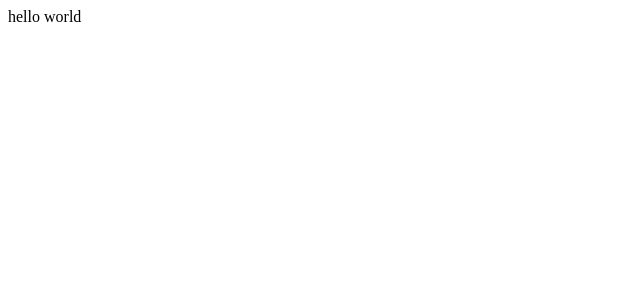
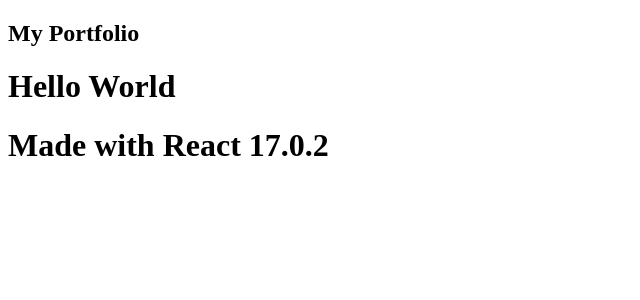
Before and after one commit to shagufta333/myPortfolio, a React (Create React App) app: page / in a window 1280 px wide. Shown: the top 300 px of the page, without its empty margins (0-640 px from the left). Built offline with nearby package versions, Linux system fonts and the light colour scheme.

Commit message:
added basic acceptance tests to check that cypress and react is integrated well

```diff
--- a/src/App.js
+++ b/src/App.js
@@ -1,10 +1,15 @@
 import React from 'react'
+import Hello from './Hello';
+import Header from './Header';
+import Footer from './Footer';
 
 export const App = () => {
   return (
-    <div>
-      hello world
-    </div>
+    <>
+      <Header/>
+      <Hello/>
+      <Footer/>
+    </>
   );
 };
 
--- /dev/null
+++ b/src/Footer.jsx
@@ -0,0 +1,10 @@
+import React from 'react'
+
+export const Footer = () => {
+    return (
+        <footer>
+            <h1 id="footer"> Made with React {React.version}</h1>
+        </footer>
+    );
+};
+export default Footer;
--- /dev/null
+++ b/src/Header.jsx
@@ -0,0 +1,10 @@
+import React from 'react'
+
+export const Header = () => {
+    return (
+        <nav>
+            <h1 id="header"> My Portfolio</h1>
+        </nav>
+    );
+};
+export default Header;
--- /dev/null
+++ b/src/Hello.jsx
@@ -0,0 +1,13 @@
+import React from "react";
+
+
+const Hello = () => {
+
+    return (
+           <div>
+               <h1 id="hello">Hello World</h1>
+           </div>
+
+    );
+};
+export default Hello;
```
Also changed, not shown: 1 other file (tests, documents, lock files or other folders).
